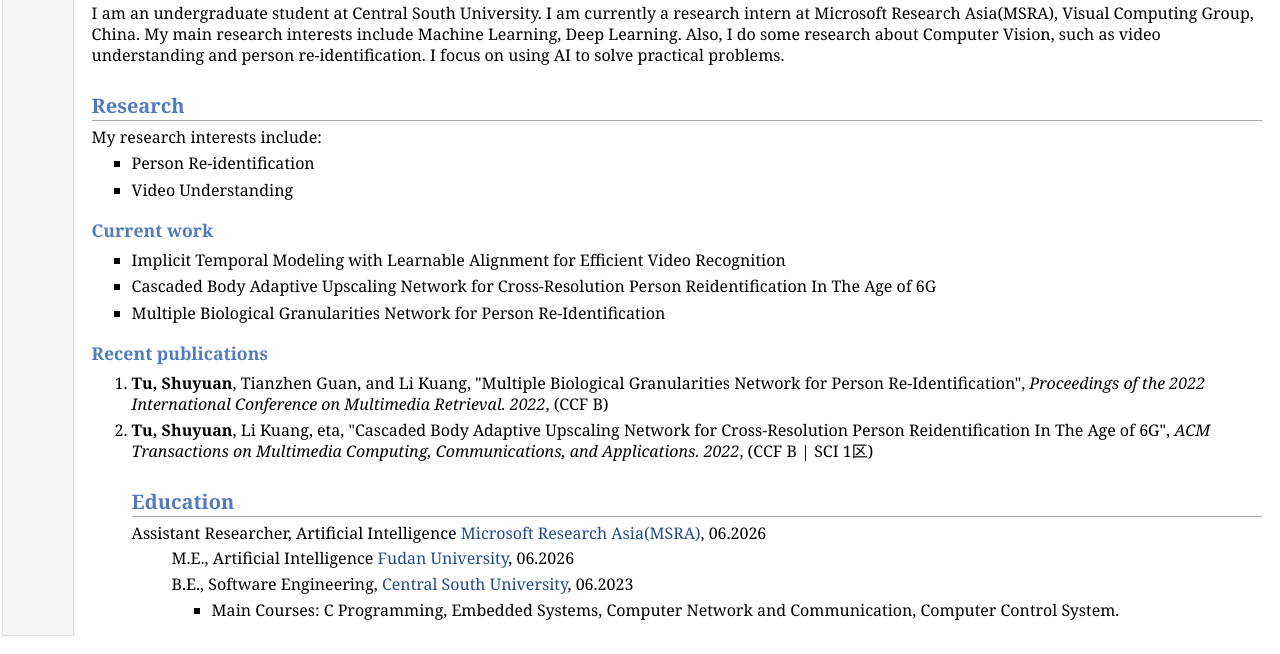
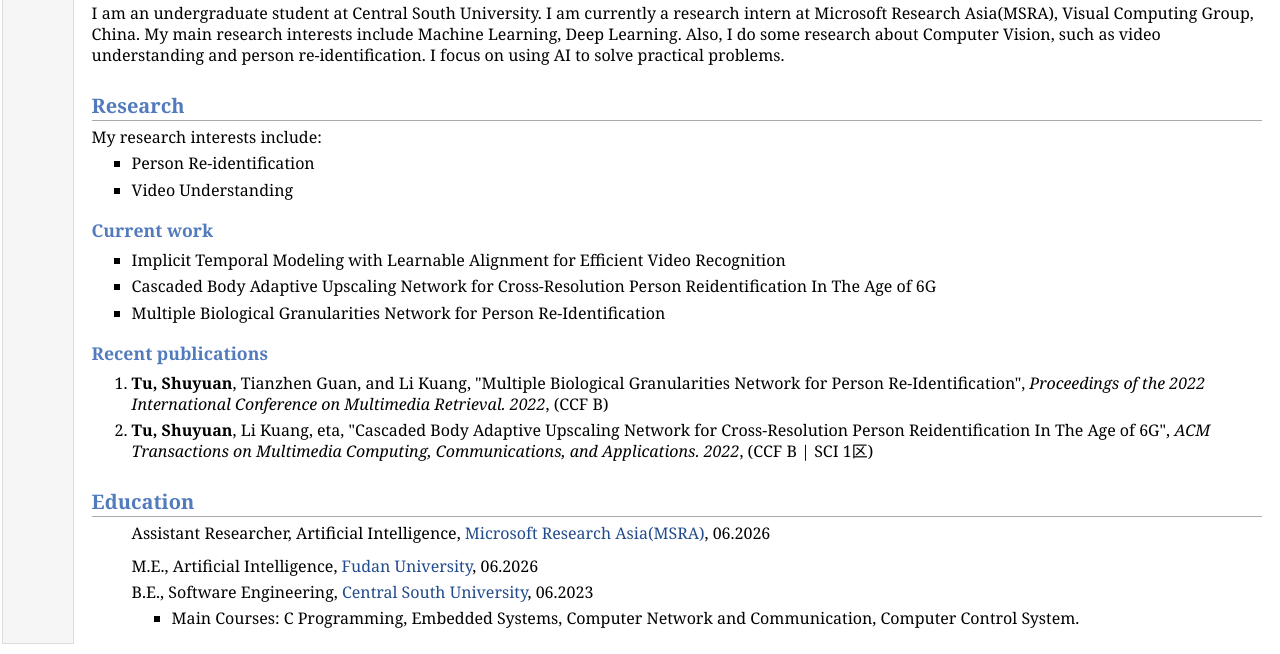
Before and after one commit to FrancisTu/FrancisTu.github.io, a plain HTML site: page index.html in a window 1280 px wide. Shown: the part 301-955 px from the top of the page. Drawn offline with Linux system fonts and the light colour scheme.

Commit message:
Update index.html

```diff
--- a/index.html
+++ b/index.html
@@ -53,10 +53,13 @@ E-mail: <a href="mailto:1437766173@qq.com">1437766173@qq.com</a></p>
 </li>
 <li><p><b>Tu, Shuyuan</b>, Li Kuang, eta, "Cascaded Body Adaptive Upscaling Network for Cross-Resolution Person Reidentification In The Age of 6G", <i>ACM Transactions on Multimedia Computing, Communications, and Applications. 2022</i>, (CCF B | SCI 1区)</p>
 </li>
+</ol>
 <h2>Education</h2>
-<p>Assistant Researcher, Artificial Intelligence <a href="https://www.msra.cn/">Microsoft Research Asia(MSRA)</a>, 06.2026</p>
 <ul>
-<p>M.E., Artificial Intelligence <a href="https://www.fudan.edu.cn/">Fudan University</a>, 06.2026</p>
+<p>Assistant Researcher, Artificial Intelligence, <a href="https://www.msra.cn/">Microsoft Research Asia(MSRA)</a>, 06.2026</p>
+</ul>
+<ul>
+<p>M.E., Artificial Intelligence, <a href="https://www.fudan.edu.cn/">Fudan University</a>, 06.2026</p>
 <ul>
 </ul>
 <p>B.E., Software Engineering, <a href="https://www.csu.edu.cn/">Central South University</a>, 06.2023</p>
```
